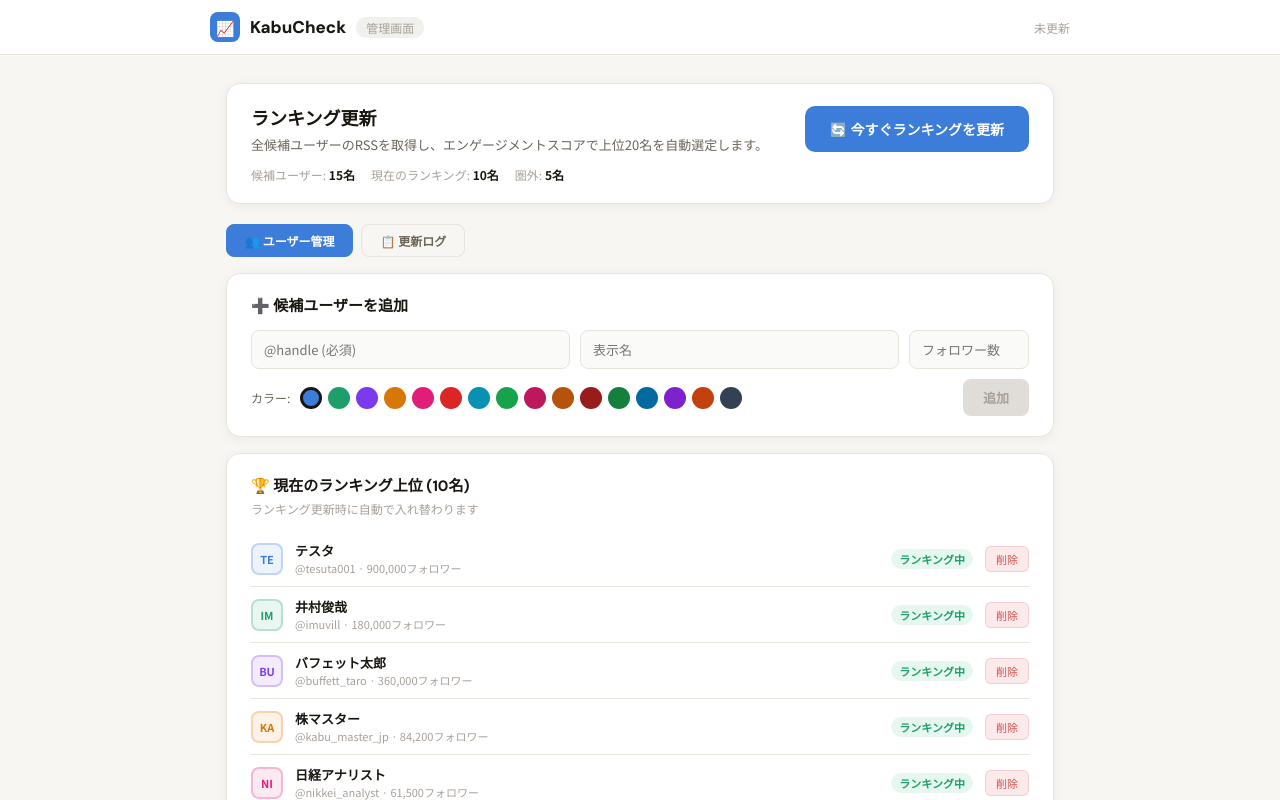
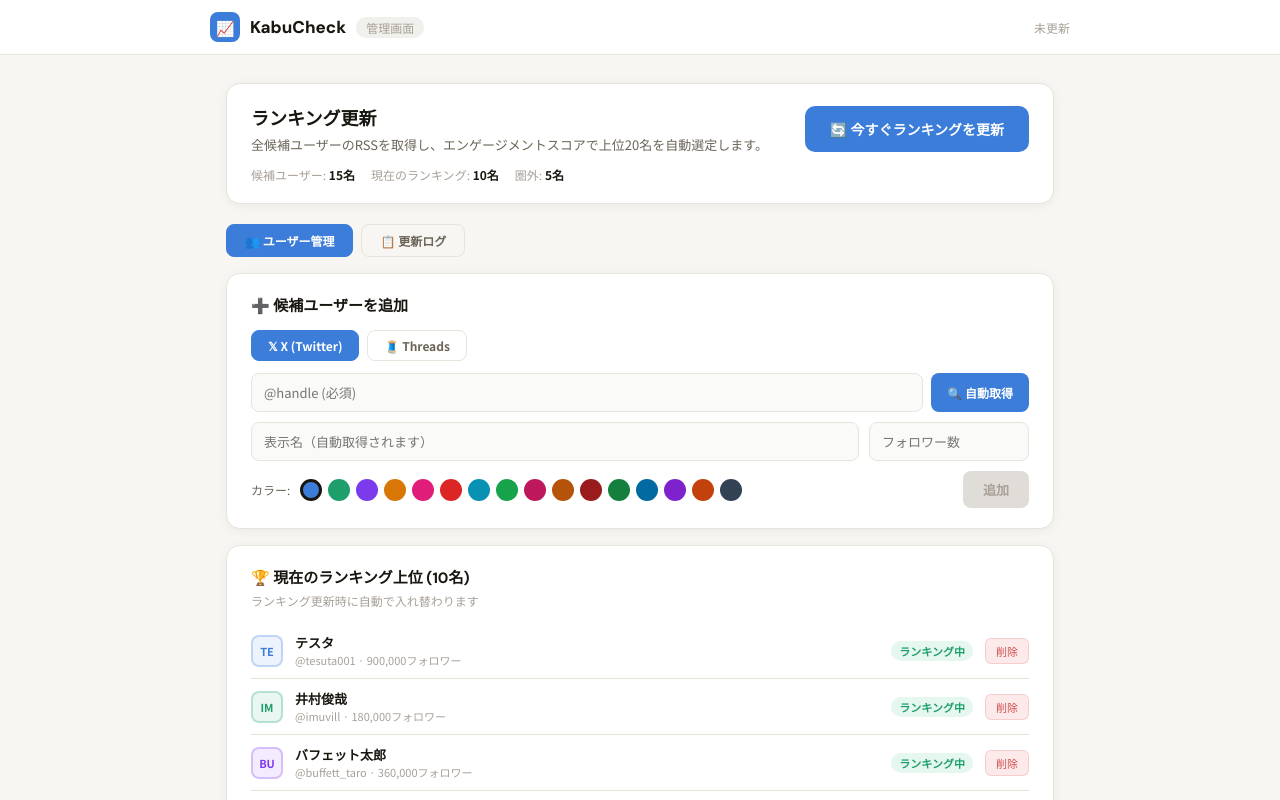
Before and after one commit to nice-gecko/kabucheck, a Next.js app: page /admin in a window 1280 px wide. Shown: the top 800 px of the page. Built offline with nearby package versions, Linux system fonts and the light colour scheme.

Commit message:
feat: auto-fetch profile on handle input

```diff
--- a/app/admin/page.tsx
+++ b/app/admin/page.tsx
@@ -46,14 +46,31 @@ export default function AdminPage() {
 
   useEffect(() => { loadUsers(); loadStatus(); }, []);
 
+  const [fetching, setFetching] = useState(false);
+  const [platform, setPlatform] = useState<"x"|"threads">("x");
+
+  async function handleFetchProfile() {
+    if (!handle) return;
+    setFetching(true);
+    try {
+      const res = await fetch(`/api/fetch-profile?handle=${handle.replace(/^@/,"")}&platform=${platform}`);
+      if (res.ok) {
+        const d = await res.json();
+        if (d.name) setName(d.name);
+        if (d.followers) setFollowers(String(d.followers));
+      }
+    } catch {}
+    setFetching(false);
+  }
+
   async function handleAdd() {
     if (!handle) return;
     setAdding(true);
     await fetch("/api/users", {
       method:"POST", headers:{"Content-Type":"application/json"},
-      body: JSON.stringify({ handle: handle.replace(/^@/,""), name: name||handle, followers: parseInt(followers)||0, avatarColor: color }),
+      body: JSON.stringify({ handle: handle.replace(/^@/,""), name: name||handle, followers: parseInt(followers)||0, avatarColor: color, platform }),
     });
-    setHandle(""); setName(""); setFollowers("");
+    setHandle(""); setName(""); setFollowers(""); setPlatform("x");
     await loadUsers();
     setAdding(false);
   }
@@ -157,13 +174,45 @@ export default function AdminPage() {
             {/* Add user form */}
             <div style={{background:C.card, borderRadius:14, border:`1px solid ${C.border}`, boxShadow:C.shadow, padding:"20px 24px", marginBottom:16}}>
               <h3 style={{fontFamily:"'DM Sans',sans-serif", fontWeight:700, fontSize:15, color:C.text, marginBottom:14}}>➕ 候補ユーザーを追加</h3>
-              <div style={{display:"grid", gridTemplateColumns:"1fr 1fr 120px", gap:10, marginBottom:10}}>
-                <input value={handle} onChange={e=>setHandle(e.target.value)} placeholder="@handle (必須)"
-                  style={{padding:"9px 12px", borderRadius:8, border:`1px solid ${C.border}`, fontSize:13, color:C.text, background:"#fafaf8", outline:"none"}}/>
-                <input value={name} onChange={e=>setName(e.target.value)} placeholder="表示名"
-                  style={{padding:"9px 12px", borderRadius:8, border:`1px solid ${C.border}`, fontSize:13, color:C.text, background:"#fafaf8", outline:"none"}}/>
+
+              {/* Platform selector */}
+              <div style={{display:"flex", gap:8, marginBottom:12}}>
+                {(["x","threads"] as const).map(p => (
+                  <button key={p} onClick={()=>setPlatform(p)} style={{
+                    background: platform===p ? C.accent : "transparent",
+                    color: platform===p ? "#fff" : C.textMid,
+                    border:`1px solid ${platform===p ? C.accent : C.border}`,
+                    borderRadius:8, padding:"6px 16px", fontSize:12, fontWeight:600, cursor:"pointer",
+                  }}>{p === "x" ? "𝕏 X (Twitter)" : "🧵 Threads"}</button>
+                ))}
+              </div>
+
+              {/* Handle input + auto-fetch */}
+              <div style={{display:"flex", gap:8, marginBottom:10}}>
+                <input
+                  value={handle}
+                  onChange={e => { setHandle(e.target.value); setName(""); setFollowers(""); }}
+                  onBlur={handleFetchProfile}
+                  placeholder="@handle (必須)"
+                  style={{flex:1, padding:"9px 12px", borderRadius:8, border:`1px solid ${C.border}`, fontSize:13, color:C.text, background:"#fafaf8", outline:"none"}}
+                />
+                <button onClick={handleFetchProfile} disabled={!handle||fetching} style={{
+                  background: fetching ? C.accentSoft : C.accent,
+                  color: fetching ? C.accent : "#fff",
+                  border:"none", borderRadius:8, padding:"9px 16px",
+                  fontSize:12, fontWeight:700, cursor: handle&&!fetching ? "pointer" : "default",
+                  whiteSpace:"nowrap",
+                }}>
+                  {fetching ? "取得中…" : "🔍 自動取得"}
+                </button>
+              </div>
+
+              {/* Name + followers (auto-filled) */}
+              <div style={{display:"grid", gridTemplateColumns:"1fr 160px", gap:10, marginBottom:10}}>
+                <input value={name} onChange={e=>setName(e.target.value)} placeholder="表示名（自動取得されます）"
+                  style={{padding:"9px 12px", borderRadius:8, border:`1px solid ${name ? C.green : C.border}`, fontSize:13, color:C.text, background: name ? C.greenSoft : "#fafaf8", outline:"none"}}/>
                 <input value={followers} onChange={e=>setFollowers(e.target.value)} placeholder="フォロワー数" type="number"
-                  style={{padding:"9px 12px", borderRadius:8, border:`1px solid ${C.border}`, fontSize:13, color:C.text, background:"#fafaf8", outline:"none"}}/>
+                  style={{padding:"9px 12px", borderRadius:8, border:`1px solid ${followers ? C.green : C.border}`, fontSize:13, color:C.text, background: followers ? C.greenSoft : "#fafaf8", outline:"none"}}/>
               </div>
               <div style={{display:"flex", alignItems:"center", gap:10}}>
                 <span style={{fontSize:12, color:C.textMid}}>カラー:</span>
--- /dev/null
+++ b/app/api/fetch-profile/route.ts
@@ -0,0 +1,64 @@
+import { NextRequest, NextResponse } from "next/server";
+import { XMLParser } from "fast-xml-parser";
+
+const RSSHUB_BASE = process.env.RSSHUB_URL ?? "https://rss-hub-drab-five.vercel.app";
+const parser = new XMLParser({ ignoreAttributes: false });
+
+export async function GET(req: NextRequest) {
+  const handle = req.nextUrl.searchParams.get("handle");
+  const platform = req.nextUrl.searchParams.get("platform") ?? "x";
+  if (!handle) return NextResponse.json({ error: "handle required" }, { status: 400 });
+
+  const cleanHandle = handle.replace(/^@/, "");
+
+  try {
+    // Fetch RSS feed to extract profile info
+    const url = platform === "threads"
+      ? `${RSSHUB_BASE}/threads/user/${cleanHandle}`
+      : `${RSSHUB_BASE}/twitter/user/${cleanHandle}`;
+
+    const res = await fetch(url, {
+      signal: AbortSignal.timeout(10000),
+      headers: { "User-Agent": "Mozilla/5.0 (compatible; KabuCheck/1.0)" },
+    });
+
+    if (!res.ok) {
+      return NextResponse.json({ error: "Profile not found" }, { status: 404 });
+    }
+
+    const xml = await res.text();
+    const parsed = parser.parse(xml);
+    const channel = parsed?.rss?.channel;
+
+    if (!channel) {
+      return NextResponse.json({ error: "Invalid RSS" }, { status: 404 });
+    }
+
+    // Extract profile info from RSS channel
+    const title: string = channel.title ?? cleanHandle;
+    const description: string = channel.description ?? "";
+
+    // Extract display name (remove "Twitter @" prefix if present)
+    const displayName = title
+      .replace(/^Twitter\s+@\S+\s*/i, "")
+      .replace(/^Threads\s+@\S+\s*/i, "")
+      .trim() || cleanHandle;
+
+    // Extract follower count from description if available
+    // RSSHub includes it in some formats like "X followers"
+    const followerMatch = description.match(/([\d,]+)\s*(?:followers|フォロワー)/i);
+    const followers = followerMatch
+      ? parseInt(followerMatch[1].replace(/,/g, ""), 10)
+      : null;
+
+    return NextResponse.json({
+      handle: cleanHandle,
+      name: displayName,
+      followers,
+      platform,
+    });
+  } catch (err) {
+    console.error("Profile fetch error:", err);
+    return NextResponse.json({ error: "Failed to fetch profile" }, { status: 500 });
+  }
+}
```
